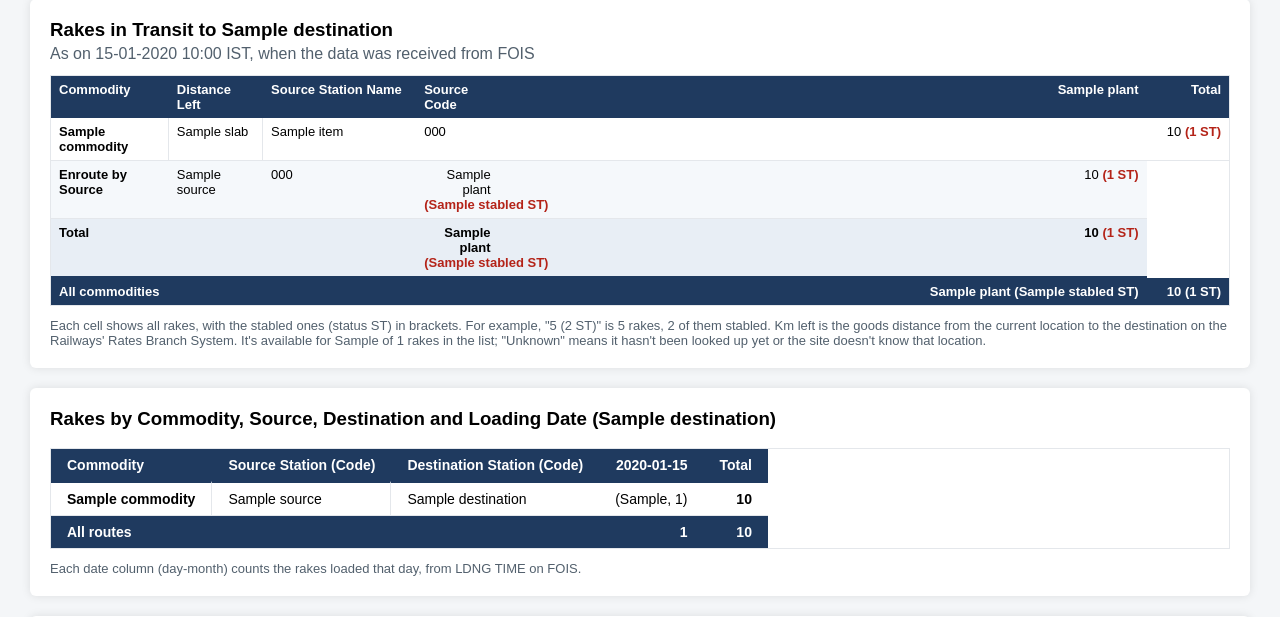
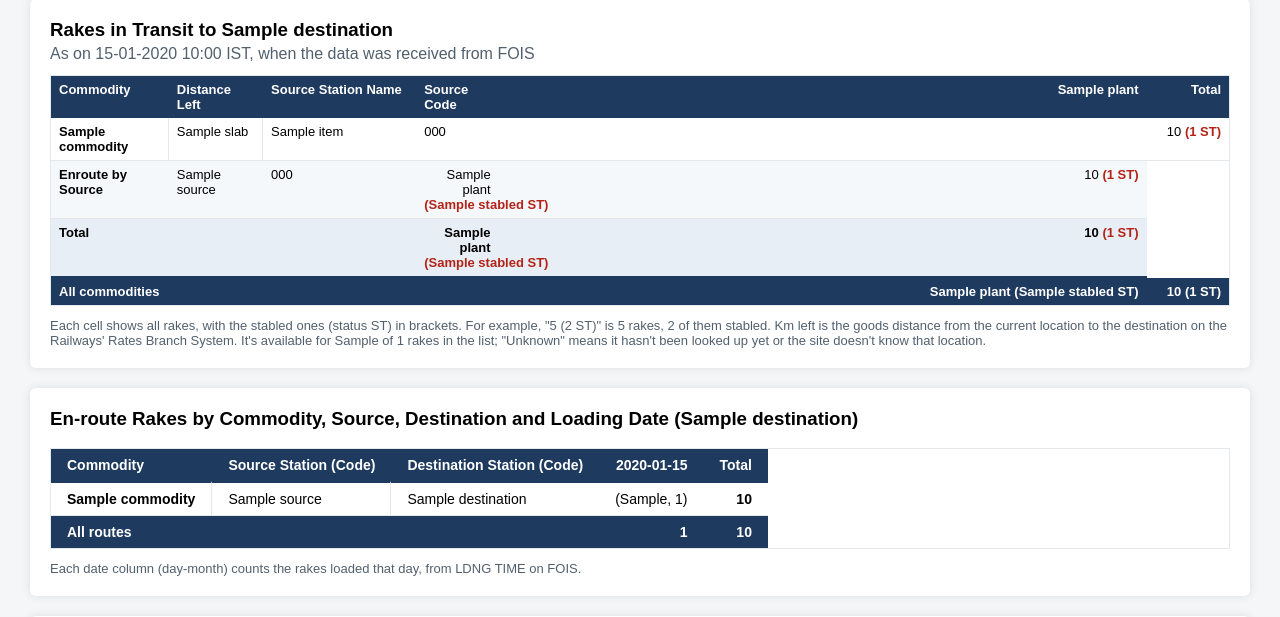
Before and after one commit to sanjay493/rakes_received, a Flask app: template templates/inbound.html in a window 1280 px wide. Shown: the part 579-1196 px from the top of the page. Run offline with Flask 3, Linux system fonts and the light colour scheme; the template is opened without the code that fills it: most values are stand-ins (such as "Sample title", 1, 10 or a date in 2020).

Commit message:
Rename the In-Bound source table to En-route Rakes by Commodity, Source, Destination and Loading Date

```diff
--- a/inbound_exports.py
+++ b/inbound_exports.py
@@ -27,7 +27,7 @@ NOTES = [
 ]
 
 DETAIL_TITLE = "Rake Details"
-ROUTE_TITLE = "Rakes by Commodity, Source, Destination and Loading Date"
+ROUTE_TITLE = "En-route Rakes by Commodity, Source, Destination and Loading Date"
 ROUTE_NOTE = "Each date column (day-month) counts the rakes loaded that day, from LDNG TIME on FOIS."
 
 
--- a/templates/inbound.html
+++ b/templates/inbound.html
@@ -233,7 +233,7 @@
 </div>
 
 <div class="card">
-    <h3 style="margin-top: 0;">Rakes by Commodity, Source, Destination and Loading Date{% if destination %} ({{ destination }}){% endif %}</h3>
+    <h3 style="margin-top: 0;">En-route Rakes by Commodity, Source, Destination and Loading Date{% if destination %} ({{ destination }}){% endif %}</h3>
     <div class="desk-only">
     <div class="sticky-table" style="max-height: 75vh; overflow: auto; border: 1px solid #e4e7eb;">
     <table style="border-collapse: separate; border-spacing: 0; font-size: 14px; white-space: nowrap;">
```
